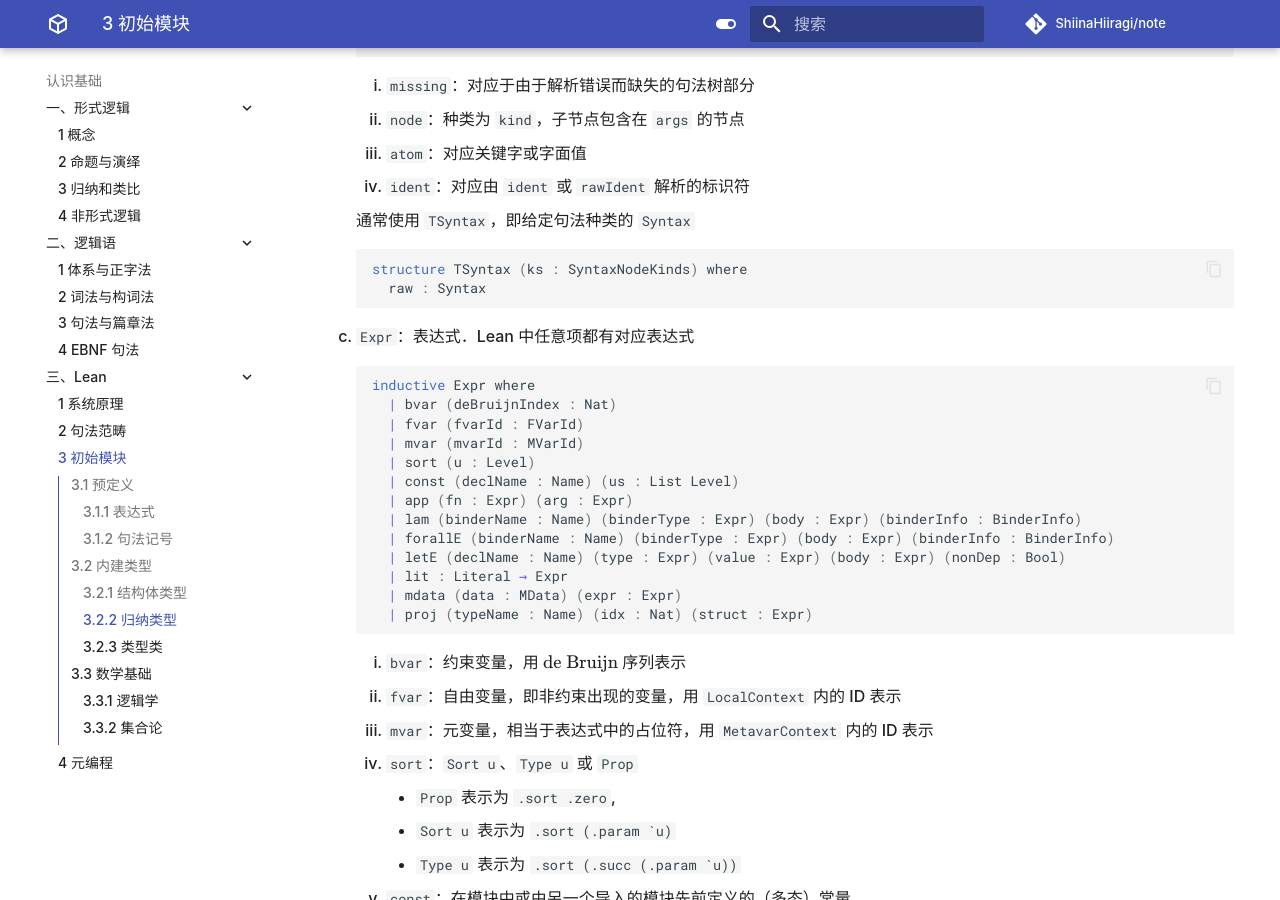
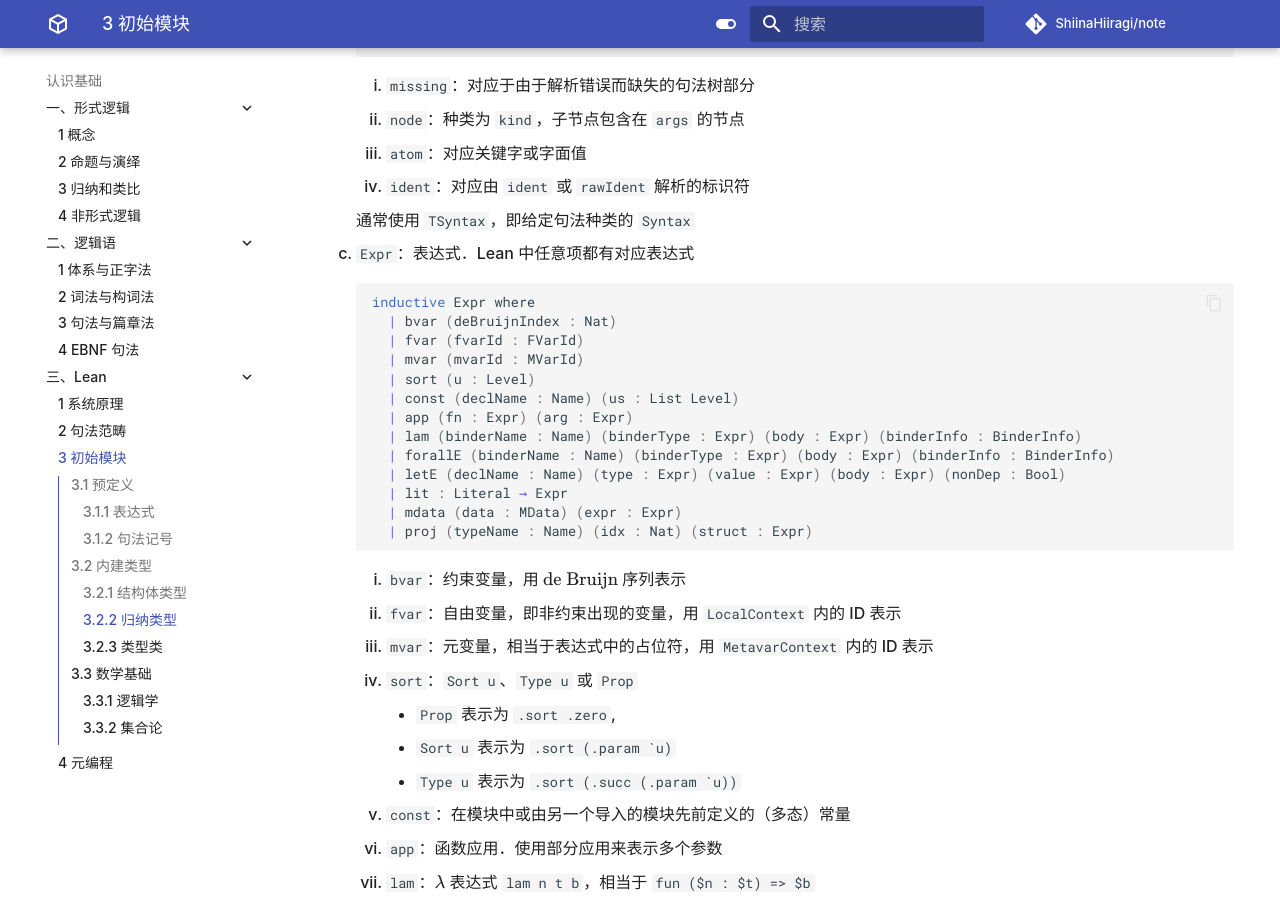
Before and after one commit to ShiinaHiiragi/note, an MkDocs documentation site: the page built from docs/cogn/lean/init.md, in a window 1280 px wide and 900 px high, scrolled down 5399 px. Built offline with MkDocs 1.6.1 and Material for MkDocs 9.7.7, drawn with Linux system fonts in a browser that asks for light colours; comment, search, counter and statistics services are not loaded.

Commit message:
fix double

````diff
--- a/docs/cogn/lean/init.md
+++ b/docs/cogn/lean/init.md
@@ -273,11 +273,6 @@
         4. `ident`：对应由 `ident` 或 `rawIdent` 解析的标识符
 
         通常使用 `TSyntax`，即给定句法种类的 `Syntax`
-
-        ```lean
-        structure TSyntax (ks : SyntaxNodeKinds) where
-          raw : Syntax
-        ```
 
     3. `Expr`：表达式．Lean 中任意项都有对应表达式
 
````
